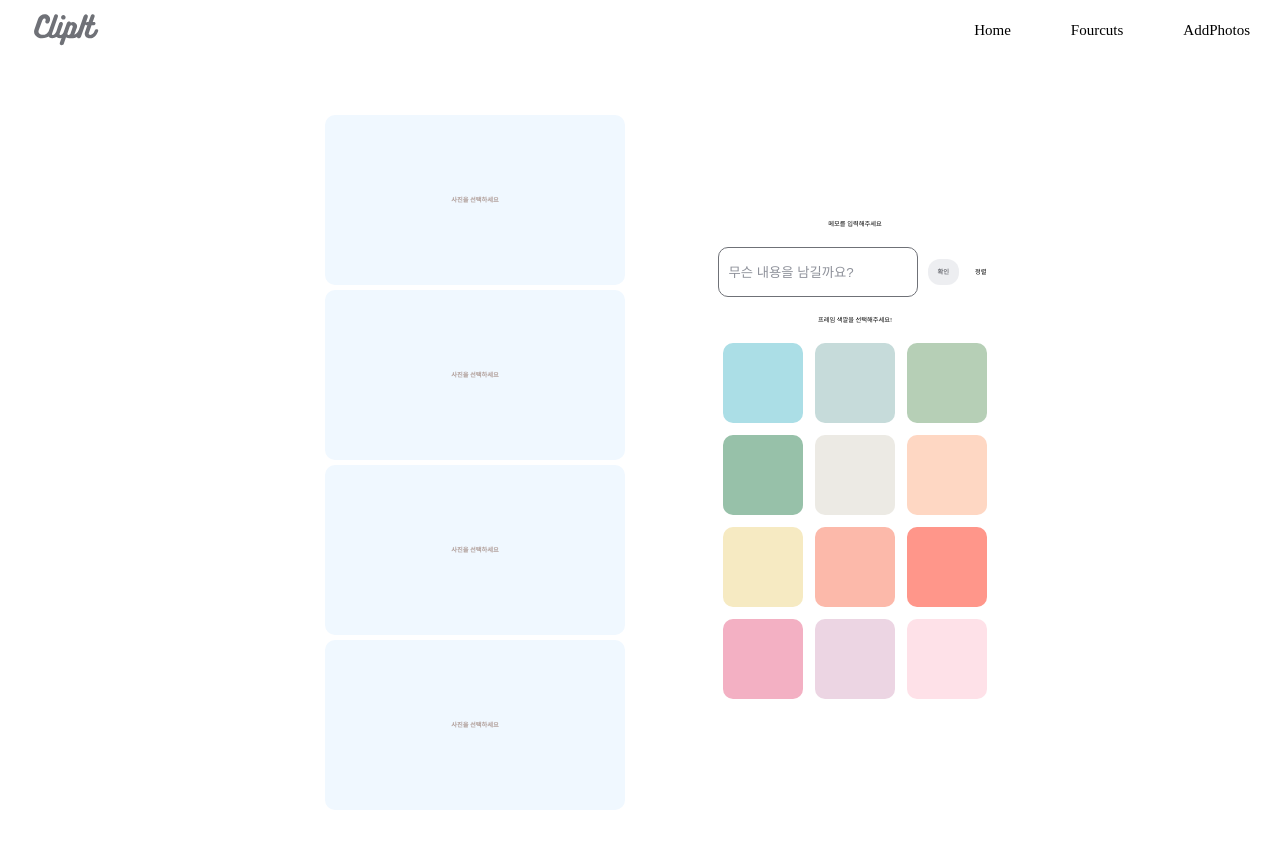
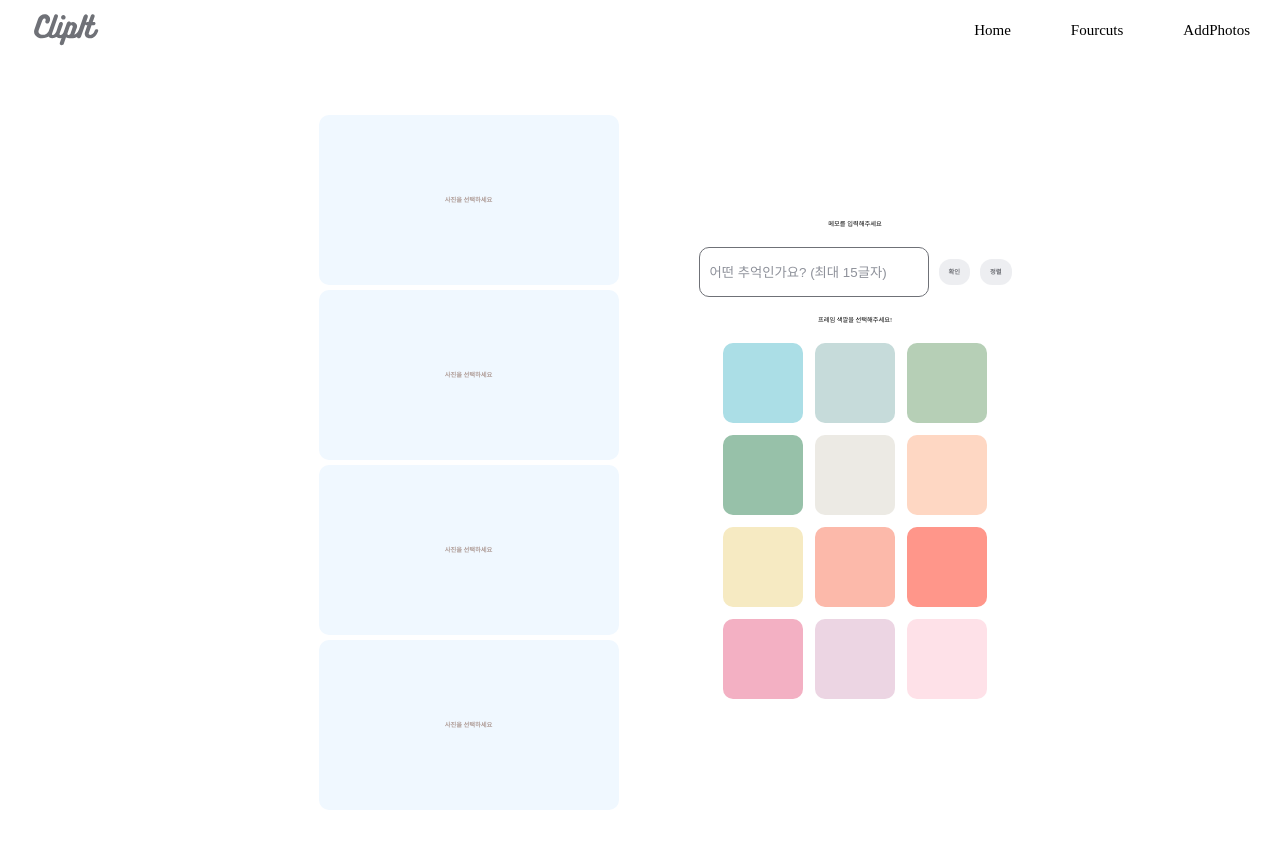
Before and after one commit to hae2ni/CapstoneDesign1, a React (Vite) app in the folder photobook/: page /addFourcuts in a window 1280 px wide. Shown: the top 848 px of the page. Built offline with nearby package versions, Linux system fonts and the light colour scheme.

Commit message:
etc: 문구 수정정

```diff
--- a/photobook/src/components/fourcuts/UploadForcut.tsx
+++ b/photobook/src/components/fourcuts/UploadForcut.tsx
@@ -32,7 +32,7 @@ export default function UploadForcut() {
   function AlertInput(event: React.FormEvent<HTMLInputElement>) {
     const target = event.target as HTMLInputElement;
     if (target.value.length >= 15) {
-      alert("이벤트 실행");
+      alert("최대 15자수 입니다.");
     }
   }
 
@@ -58,11 +58,11 @@ export default function UploadForcut() {
               maxLength={15}
               onChange={handleMemo}
               value={memo}
-              placeholder="무슨 내용을 남길까요?"
+              placeholder="어떤 추억인가요? (최대 15글자)"
             />
           </form>
           <MemoBtn onClick={handleOnClick}>확인</MemoBtn>
-          <button onClick={handleArrayBtn}>정렬</button>
+          <MemoBtn onClick={handleArrayBtn}>정렬</MemoBtn>
         </MemoInputText>
         <Text>프레임 색깔을 선택해주세요!</Text>
 
@@ -123,7 +123,7 @@ const TextColorContainer = styled.div`
 const TextInput = styled.input`
   ${rowFlex}
   color: #8e919a;
-  width: 20rem;
+  width: 23rem;
   border: solid #6f7177 0.5px;
   background: none;
   padding: 1rem;
```
